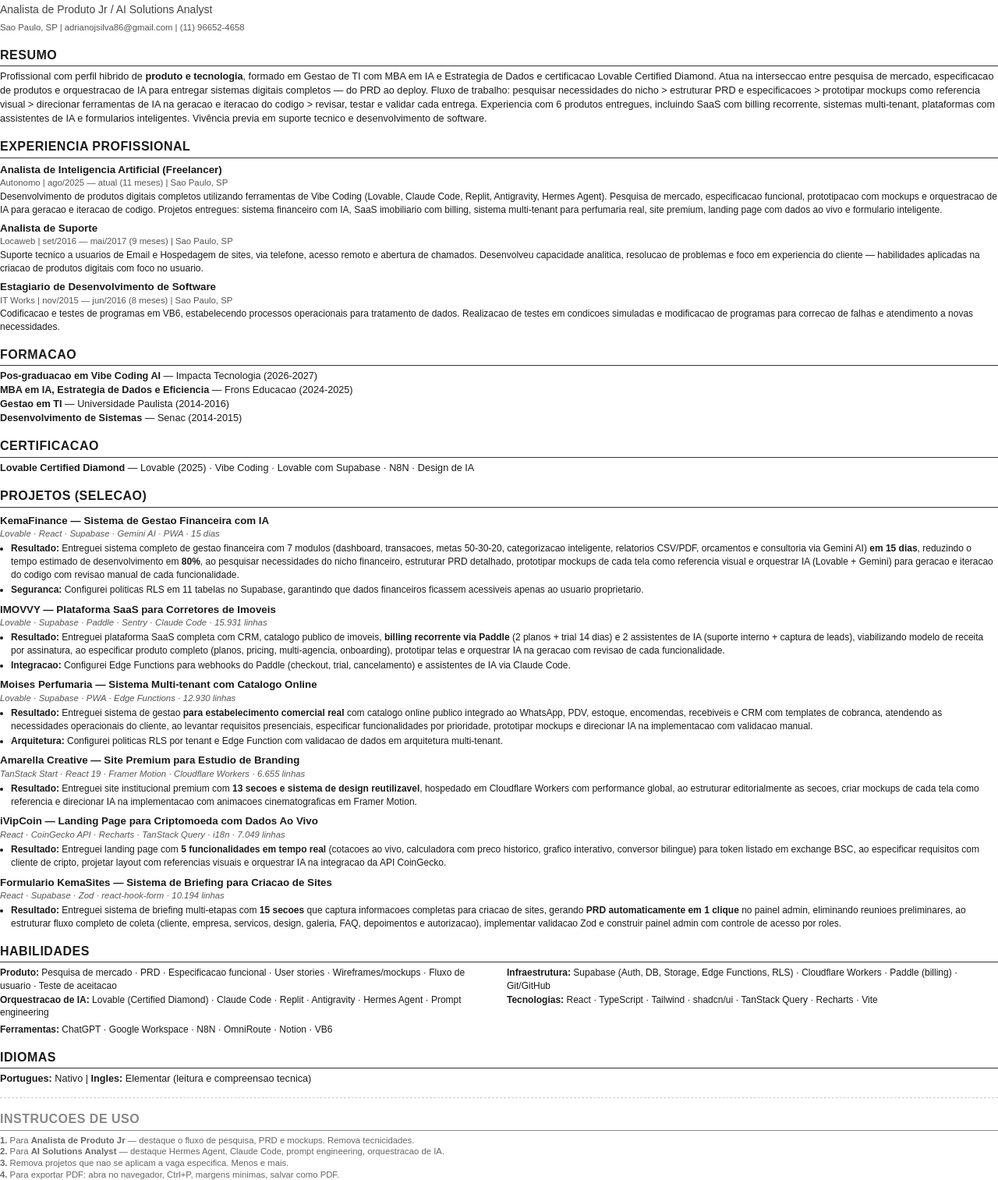
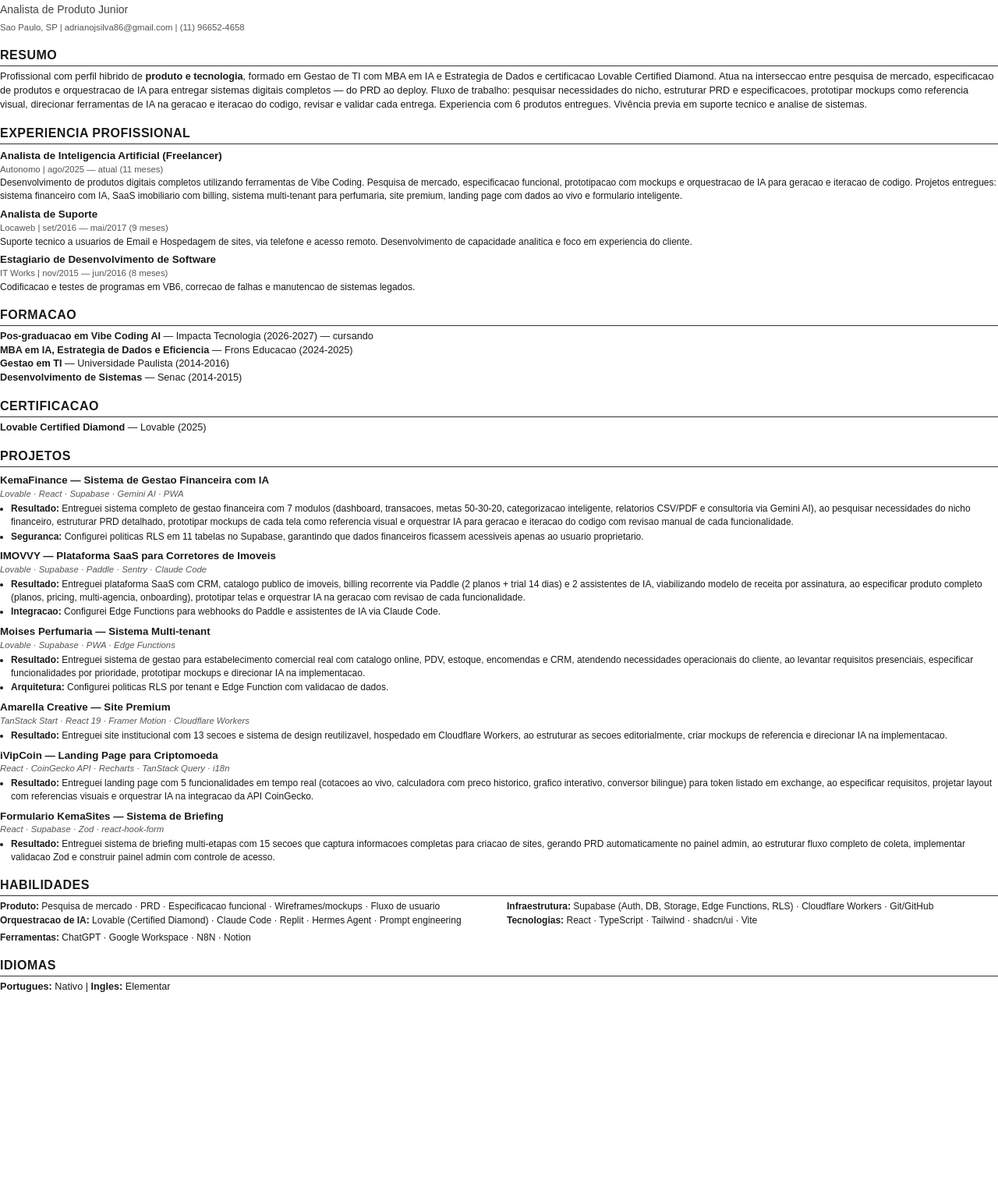
Before and after one commit to kemaai/Adriano-portfolio, a plain HTML site: page CURRICULO-MESTRE.html in a window 1280 px wide. Shown: the part 35-1548 px from the top of the page at 78% size. After the commit the page ends 1310 px from the top, so only its background shows below. Drawn offline with Linux system fonts and the light colour scheme.

Commit message:
Aplica correcoes da analise critica: remove hype, linhas de codigo, VB6 geral, dual title

```diff
--- a/CURRICULO-MESTRE.html
+++ b/CURRICULO-MESTRE.html
@@ -15,7 +15,6 @@
   .item { margin-top: 8px; }
   .item-header { font-weight: 600; font-size: 10pt; }
   .item-sub { font-size: 8.5pt; color: #555; font-style: italic; }
-  .item-desc { font-size: 9.5pt; margin-top: 2px; }
   .item-bullets { margin: 2px 0 0 14px; }
   .item-bullets li { margin-bottom: 2px; font-size: 9pt; }
   .skills-grid { display: flex; gap: 20px; margin-top: 2px; }
@@ -30,101 +29,101 @@
 <body>
 
 <h1>Adriano Silva</h1>
-<div class="subtitle">Analista de Produto Jr / AI Solutions Analyst</div>
+<div class="subtitle">Analista de Produto Junior</div>
 <div class="contact">
   Sao Paulo, SP | adrianojsilva86@gmail.com | (11) 96652-4658
 </div>
 
 <h2>Resumo</h2>
 <p class="summary">
-Profissional com perfil hibrido de <strong>produto e tecnologia</strong>, formado em Gestao de TI com MBA em IA e Estrategia de Dados e certificacao Lovable Certified Diamond. Atua na interseccao entre pesquisa de mercado, especificacao de produtos e orquestracao de IA para entregar sistemas digitais completos — do PRD ao deploy. Fluxo de trabalho: pesquisar necessidades do nicho > estruturar PRD e especificacoes > prototipar mockups como referencia visual > direcionar ferramentas de IA na geracao e iteracao do codigo > revisar, testar e validar cada entrega. Experiencia com 6 produtos entregues, incluindo SaaS com billing recorrente, sistemas multi-tenant, plataformas com assistentes de IA e formularios inteligentes. Vivência previa em suporte tecnico e desenvolvimento de software.
+Profissional com perfil hibrido de <strong>produto e tecnologia</strong>, formado em Gestao de TI com MBA em IA e Estrategia de Dados e certificacao Lovable Certified Diamond. Atua na interseccao entre pesquisa de mercado, especificacao de produtos e orquestracao de IA para entregar sistemas digitais completos — do PRD ao deploy. Fluxo de trabalho: pesquisar necessidades do nicho, estruturar PRD e especificacoes, prototipar mockups como referencia visual, direcionar ferramentas de IA na geracao e iteracao do codigo, revisar e validar cada entrega. Experiencia com 6 produtos entregues. Vivência previa em suporte tecnico e analise de sistemas.
 </p>
 
 <h2>Experiencia Profissional</h2>
 
 <div class="exp-item">
   <div class="exp-header">Analista de Inteligencia Artificial (Freelancer)</div>
-  <div class="exp-sub">Autonomo | ago/2025 — atual (11 meses) | Sao Paulo, SP</div>
+  <div class="exp-sub">Autonomo | ago/2025 — atual (11 meses)</div>
   <div class="exp-desc">
-    Desenvolvimento de produtos digitais completos utilizando ferramentas de Vibe Coding (Lovable, Claude Code, Replit, Antigravity, Hermes Agent). Pesquisa de mercado, especificacao funcional, prototipacao com mockups e orquestracao de IA para geracao e iteracao de codigo. Projetos entregues: sistema financeiro com IA, SaaS imobiliario com billing, sistema multi-tenant para perfumaria real, site premium, landing page com dados ao vivo e formulario inteligente.
+    Desenvolvimento de produtos digitais completos utilizando ferramentas de Vibe Coding. Pesquisa de mercado, especificacao funcional, prototipacao com mockups e orquestracao de IA para geracao e iteracao de codigo. Projetos entregues: sistema financeiro com IA, SaaS imobiliario com billing, sistema multi-tenant para perfumaria, site premium, landing page com dados ao vivo e formulario inteligente.
   </div>
 </div>
 
 <div class="exp-item">
   <div class="exp-header">Analista de Suporte</div>
-  <div class="exp-sub">Locaweb | set/2016 — mai/2017 (9 meses) | Sao Paulo, SP</div>
+  <div class="exp-sub">Locaweb | set/2016 — mai/2017 (9 meses)</div>
   <div class="exp-desc">
-    Suporte tecnico a usuarios de Email e Hospedagem de sites, via telefone, acesso remoto e abertura de chamados. Desenvolveu capacidade analitica, resolucao de problemas e foco em experiencia do cliente — habilidades aplicadas na criacao de produtos digitais com foco no usuario.
+    Suporte tecnico a usuarios de Email e Hospedagem de sites, via telefone e acesso remoto. Desenvolvimento de capacidade analitica e foco em experiencia do cliente.
   </div>
 </div>
 
 <div class="exp-item">
   <div class="exp-header">Estagiario de Desenvolvimento de Software</div>
-  <div class="exp-sub">IT Works | nov/2015 — jun/2016 (8 meses) | Sao Paulo, SP</div>
+  <div class="exp-sub">IT Works | nov/2015 — jun/2016 (8 meses)</div>
   <div class="exp-desc">
-    Codificacao e testes de programas em VB6, estabelecendo processos operacionais para tratamento de dados. Realizacao de testes em condicoes simuladas e modificacao de programas para correcao de falhas e atendimento a novas necessidades.
+    Codificacao e testes de programas em VB6, correcao de falhas e manutencao de sistemas legados.
   </div>
 </div>
 
 <h2>Formacao</h2>
-<p><strong>Pos-graduacao em Vibe Coding AI</strong> — Impacta Tecnologia (2026-2027)</p>
+<p><strong>Pos-graduacao em Vibe Coding AI</strong> — Impacta Tecnologia (2026-2027) — cursando</p>
 <p><strong>MBA em IA, Estrategia de Dados e Eficiencia</strong> — Frons Educacao (2024-2025)</p>
 <p><strong>Gestao em TI</strong> — Universidade Paulista (2014-2016)</p>
 <p><strong>Desenvolvimento de Sistemas</strong> — Senac (2014-2015)</p>
 
 <h2>Certificacao</h2>
-<p><strong>Lovable Certified Diamond</strong> — Lovable (2025) · Vibe Coding · Lovable com Supabase · N8N · Design de IA</p>
+<p><strong>Lovable Certified Diamond</strong> — Lovable (2025)</p>
 
-<h2>Projetos (Selecao)</h2>
+<h2>Projetos</h2>
 
 <div class="item">
   <div class="item-header">KemaFinance — Sistema de Gestao Financeira com IA</div>
-  <div class="item-sub">Lovable · React · Supabase · Gemini AI · PWA · 15 dias</div>
+  <div class="item-sub">Lovable · React · Supabase · Gemini AI · PWA</div>
   <ul class="item-bullets">
-    <li><strong>Resultado:</strong> Entreguei sistema completo de gestao financeira com 7 modulos (dashboard, transacoes, metas 50-30-20, categorizacao inteligente, relatorios CSV/PDF, orcamentos e consultoria via Gemini AI) <strong>em 15 dias</strong>, reduzindo o tempo estimado de desenvolvimento em <strong>80%</strong>, ao pesquisar necessidades do nicho financeiro, estruturar PRD detalhado, prototipar mockups de cada tela como referencia visual e orquestrar IA (Lovable + Gemini) para geracao e iteracao do codigo com revisao manual de cada funcionalidade.</li>
+    <li><strong>Resultado:</strong> Entreguei sistema completo de gestao financeira com 7 modulos (dashboard, transacoes, metas 50-30-20, categorizacao inteligente, relatorios CSV/PDF e consultoria via Gemini AI), ao pesquisar necessidades do nicho financeiro, estruturar PRD detalhado, prototipar mockups de cada tela como referencia visual e orquestrar IA para geracao e iteracao do codigo com revisao manual de cada funcionalidade.</li>
     <li><strong>Seguranca:</strong> Configurei politicas RLS em 11 tabelas no Supabase, garantindo que dados financeiros ficassem acessiveis apenas ao usuario proprietario.</li>
   </ul>
 </div>
 
 <div class="item">
   <div class="item-header">IMOVVY — Plataforma SaaS para Corretores de Imoveis</div>
-  <div class="item-sub">Lovable · Supabase · Paddle · Sentry · Claude Code · 15.931 linhas</div>
+  <div class="item-sub">Lovable · Supabase · Paddle · Sentry · Claude Code</div>
   <ul class="item-bullets">
-    <li><strong>Resultado:</strong> Entreguei plataforma SaaS completa com CRM, catalogo publico de imoveis, <strong>billing recorrente via Paddle</strong> (2 planos + trial 14 dias) e 2 assistentes de IA (suporte interno + captura de leads), viabilizando modelo de receita por assinatura, ao especificar produto completo (planos, pricing, multi-agencia, onboarding), prototipar telas e orquestrar IA na geracao com revisao de cada funcionalidade.</li>
-    <li><strong>Integracao:</strong> Configurei Edge Functions para webhooks do Paddle (checkout, trial, cancelamento) e assistentes de IA via Claude Code.</li>
+    <li><strong>Resultado:</strong> Entreguei plataforma SaaS com CRM, catalogo publico de imoveis, billing recorrente via Paddle (2 planos + trial 14 dias) e 2 assistentes de IA, viabilizando modelo de receita por assinatura, ao especificar produto completo (planos, pricing, multi-agencia, onboarding), prototipar telas e orquestrar IA na geracao com revisao de cada funcionalidade.</li>
+    <li><strong>Integracao:</strong> Configurei Edge Functions para webhooks do Paddle e assistentes de IA via Claude Code.</li>
   </ul>
 </div>
 
 <div class="item">
-  <div class="item-header">Moises Perfumaria — Sistema Multi-tenant com Catalogo Online</div>
-  <div class="item-sub">Lovable · Supabase · PWA · Edge Functions · 12.930 linhas</div>
+  <div class="item-header">Moises Perfumaria — Sistema Multi-tenant</div>
+  <div class="item-sub">Lovable · Supabase · PWA · Edge Functions</div>
   <ul class="item-bullets">
-    <li><strong>Resultado:</strong> Entreguei sistema de gestao <strong>para estabelecimento comercial real</strong> com catalogo online publico integrado ao WhatsApp, PDV, estoque, encomendas, recebiveis e CRM com templates de cobranca, atendendo as necessidades operacionais do cliente, ao levantar requisitos presenciais, especificar funcionalidades por prioridade, prototipar mockups e direcionar IA na implementacao com validacao manual.</li>
-    <li><strong>Arquitetura:</strong> Configurei politicas RLS por tenant e Edge Function com validacao de dados em arquitetura multi-tenant.</li>
+    <li><strong>Resultado:</strong> Entreguei sistema de gestao para estabelecimento comercial real com catalogo online, PDV, estoque, encomendas e CRM, atendendo necessidades operacionais do cliente, ao levantar requisitos presenciais, especificar funcionalidades por prioridade, prototipar mockups e direcionar IA na implementacao.</li>
+    <li><strong>Arquitetura:</strong> Configurei politicas RLS por tenant e Edge Function com validacao de dados.</li>
   </ul>
 </div>
 
 <div class="item">
-  <div class="item-header">Amarella Creative — Site Premium para Estudio de Branding</div>
-  <div class="item-sub">TanStack Start · React 19 · Framer Motion · Cloudflare Workers · 6.655 linhas</div>
+  <div class="item-header">Amarella Creative — Site Premium</div>
+  <div class="item-sub">TanStack Start · React 19 · Framer Motion · Cloudflare Workers</div>
   <ul class="item-bullets">
-    <li><strong>Resultado:</strong> Entreguei site institucional premium com <strong>13 secoes e sistema de design reutilizavel</strong>, hospedado em Cloudflare Workers com performance global, ao estruturar editorialmente as secoes, criar mockups de cada tela como referencia e direcionar IA na implementacao com animacoes cinematograficas em Framer Motion.</li>
+    <li><strong>Resultado:</strong> Entreguei site institucional com 13 secoes e sistema de design reutilizavel, hospedado em Cloudflare Workers, ao estruturar as secoes editorialmente, criar mockups de referencia e direcionar IA na implementacao.</li>
   </ul>
 </div>
 
 <div class="item">
-  <div class="item-header">iVipCoin — Landing Page para Criptomoeda com Dados Ao Vivo</div>
-  <div class="item-sub">React · CoinGecko API · Recharts · TanStack Query · i18n · 7.049 linhas</div>
+  <div class="item-header">iVipCoin — Landing Page para Criptomoeda</div>
+  <div class="item-sub">React · CoinGecko API · Recharts · TanStack Query · i18n</div>
   <ul class="item-bullets">
-    <li><strong>Resultado:</strong> Entreguei landing page com <strong>5 funcionalidades em tempo real</strong> (cotacoes ao vivo, calculadora com preco historico, grafico interativo, conversor bilingue) para token listado em exchange BSC, ao especificar requisitos com cliente de cripto, projetar layout com referencias visuais e orquestrar IA na integracao da API CoinGecko.</li>
+    <li><strong>Resultado:</strong> Entreguei landing page com 5 funcionalidades em tempo real (cotacoes ao vivo, calculadora com preco historico, grafico interativo, conversor bilingue) para token listado em exchange, ao especificar requisitos, projetar layout com referencias visuais e orquestrar IA na integracao da API CoinGecko.</li>
   </ul>
 </div>
 
 <div class="item">
-  <div class="item-header">Formulario KemaSites — Sistema de Briefing para Criacao de Sites</div>
-  <div class="item-sub">React · Supabase · Zod · react-hook-form · 10.194 linhas</div>
+  <div class="item-header">Formulario KemaSites — Sistema de Briefing</div>
+  <div class="item-sub">React · Supabase · Zod · react-hook-form</div>
   <ul class="item-bullets">
-    <li><strong>Resultado:</strong> Entreguei sistema de briefing multi-etapas com <strong>15 secoes</strong> que captura informacoes completas para criacao de sites, gerando <strong>PRD automaticamente em 1 clique</strong> no painel admin, eliminando reunioes preliminares, ao estruturar fluxo completo de coleta (cliente, empresa, servicos, design, galeria, FAQ, depoimentos e autorizacao), implementar validacao Zod e construir painel admin com controle de acesso por roles.</li>
+    <li><strong>Resultado:</strong> Entreguei sistema de briefing multi-etapas com 15 secoes que captura informacoes completas para criacao de sites, gerando PRD automaticamente no painel admin, ao estruturar fluxo completo de coleta, implementar validacao Zod e construir painel admin com controle de acesso.</li>
   </ul>
 </div>
 
@@ -132,29 +131,19 @@
 
 <div class="skills-grid">
 <div class="skills-col">
-  <p><strong>Produto:</strong> Pesquisa de mercado · PRD · Especificacao funcional · User stories · Wireframes/mockups · Fluxo de usuario · Teste de aceitacao</p>
-  <p><strong>Orquestracao de IA:</strong> Lovable (Certified Diamond) · Claude Code · Replit · Antigravity · Hermes Agent · Prompt engineering</p>
+  <p><strong>Produto:</strong> Pesquisa de mercado · PRD · Especificacao funcional · Wireframes/mockups · Fluxo de usuario</p>
+  <p><strong>Orquestracao de IA:</strong> Lovable (Certified Diamond) · Claude Code · Replit · Hermes Agent · Prompt engineering</p>
 </div>
 <div class="skills-col">
-  <p><strong>Infraestrutura:</strong> Supabase (Auth, DB, Storage, Edge Functions, RLS) · Cloudflare Workers · Paddle (billing) · Git/GitHub</p>
-  <p><strong>Tecnologias:</strong> React · TypeScript · Tailwind · shadcn/ui · TanStack Query · Recharts · Vite</p>
+  <p><strong>Infraestrutura:</strong> Supabase (Auth, DB, Storage, Edge Functions, RLS) · Cloudflare Workers · Git/GitHub</p>
+  <p><strong>Tecnologias:</strong> React · TypeScript · Tailwind · shadcn/ui · Vite</p>
 </div>
 </div>
 
-<p style="font-size:9pt; margin-top:4px;"><strong>Ferramentas:</strong> ChatGPT · Google Workspace · N8N · OmniRoute · Notion · VB6</p>
+<p style="font-size:9pt; margin-top:4px;"><strong>Ferramentas:</strong> ChatGPT · Google Workspace · N8N · Notion</p>
 
 <h2>Idiomas</h2>
-<p><strong>Portugues:</strong> Nativo | <strong>Ingles:</strong> Elementar (leitura e compreensao tecnica)</p>
-
-<hr style="margin-top:14px; border:none; border-top:1px dashed #ccc;">
-
-<h2 style="border-bottom-color:#888; color:#888;">Instrucoes de Uso</h2>
-<p style="font-size:8.5pt; color:#666; line-height:1.3;">
-<strong>1.</strong> Para <strong>Analista de Produto Jr</strong> — destaque o fluxo de pesquisa, PRD e mockups. Remova tecnicidades.<br>
-<strong>2.</strong> Para <strong>AI Solutions Analyst</strong> — destaque Hermes Agent, Claude Code, prompt engineering, orquestracao de IA.<br>
-<strong>3.</strong> Remova projetos que nao se aplicam a vaga especifica. Menos e mais.<br>
-<strong>4.</strong> Para exportar PDF: abra no navegador, Ctrl+P, margens minimas, salvar como PDF.
-</p>
+<p><strong>Portugues:</strong> Nativo | <strong>Ingles:</strong> Elementar</p>
 
 </body>
 </html>
```
